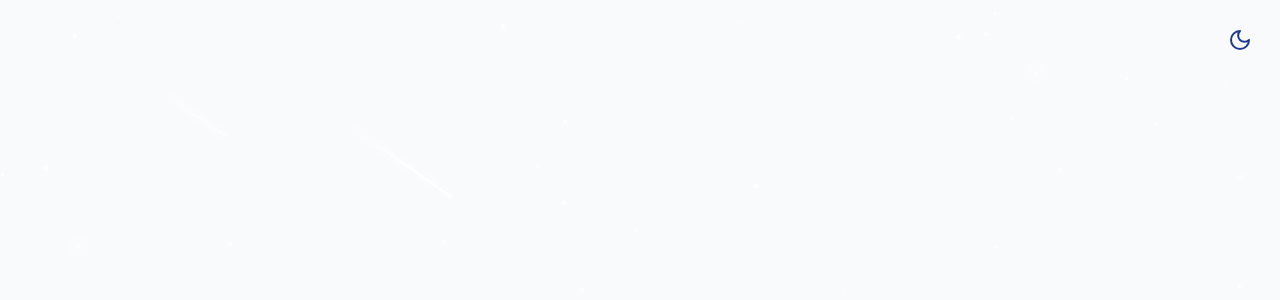
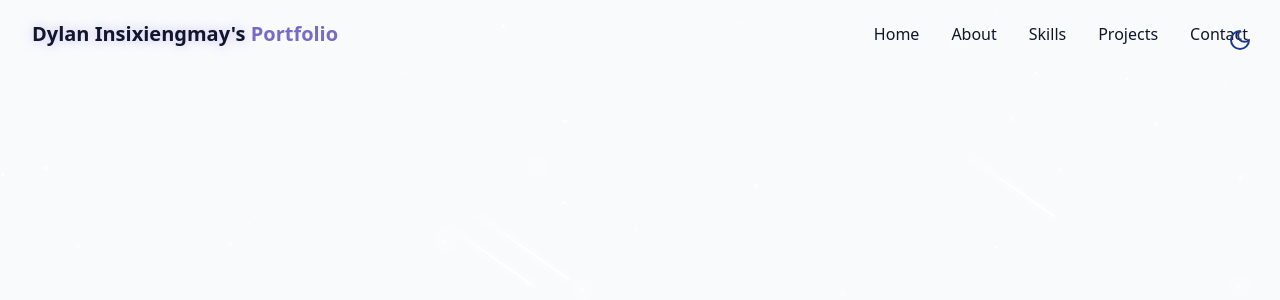
Before and after one commit to dylaninsi7/portfolio, a React (Vite) app: page / in a window 1280 px wide. Shown: the top 300 px of the page. Built offline with nearby package versions, Linux system fonts and the light colour scheme.

Commit message:
feat: added navbar for desktop screen

```diff
--- a/src/components/Navbar.jsx
+++ b/src/components/Navbar.jsx
@@ -23,7 +23,32 @@ export const Navbar = () => {
     };
   }, []);
 
+  return (
+    <nav className={cn("fixed w-full z-40 transition-all duration-300",
+        isScrolled ? "py-3 bg-background/80 backdrop-blur-md shadow-xs" : "py-5"
+    )}
+    >
+        <div className="container flex items-center justify-between">
+            <a className="text-xl font-bold text-primary flex items-center"
+               href="#hero"
+            >
+                <span className="relative z-10">
+                    <span className="text-glow text-foreground"> Dylan Insixiengmay's </span> Portfolio
+                </span>
+            </a>
 
+            {/* Desktop navbar*/}
+            <div className="hidden md:flex space-x-8">
+                {navItems.map((item, key) => (
+                    <a key={key} href={item.href} className="text-forefround/80 hover:text-primary transition-colors duration-200">
+                        {item.name}
+                    </a>
+                ))}
+            </div>
 
-  return <div></div>
+            {/* Mobile navbar*/}
+
+        </div>
+    </nav>
+  );
 };
```
